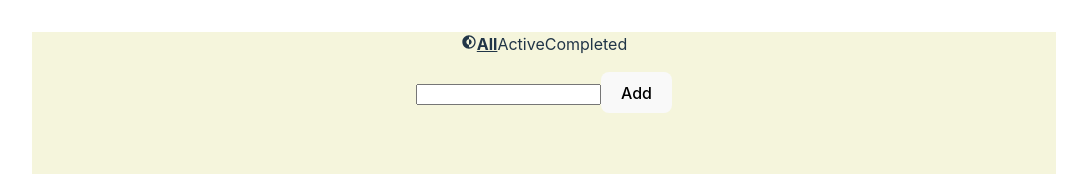
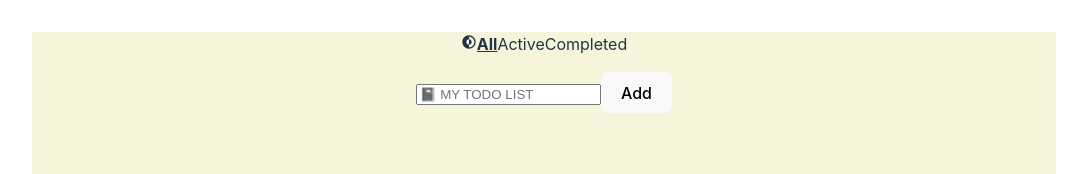
Before and after one commit to minjeongHEO/React-study, a React (Vite) app: page / in a window 1280 px wide. Shown: the top 174 px of the page, without its empty margins (96-1183 px from the left). Built offline with nearby package versions, Linux system fonts and the light colour scheme.

Commit message:
feat: 입력없이 추가 방지

```diff
--- a/src/AppTodo.jsx
+++ b/src/AppTodo.jsx
@@ -25,6 +25,7 @@ export default function AppTodo() {
 
     // Add
     const addTodoList = () => {
+        if (input === "") return;
         const id = randomId();
         setTodoItem(prev => ({ ...prev, active: [...prev.active, { id, value: input }] }));
         setInput("");
@@ -98,7 +99,7 @@ export default function AppTodo() {
                         ))}
                 </ul>
 
-                <input type='text' name='text' onChange={handleChange} value={input} onKeyDown={e => activeEnter(e)}></input>
+                <input type='text' onChange={handleChange} value={input} onKeyDown={e => activeEnter(e)} placeholder='📓 MY TODO LIST'></input>
                 <button onClick={addTodoList}>Add</button>
             </main>
         </div>
```
